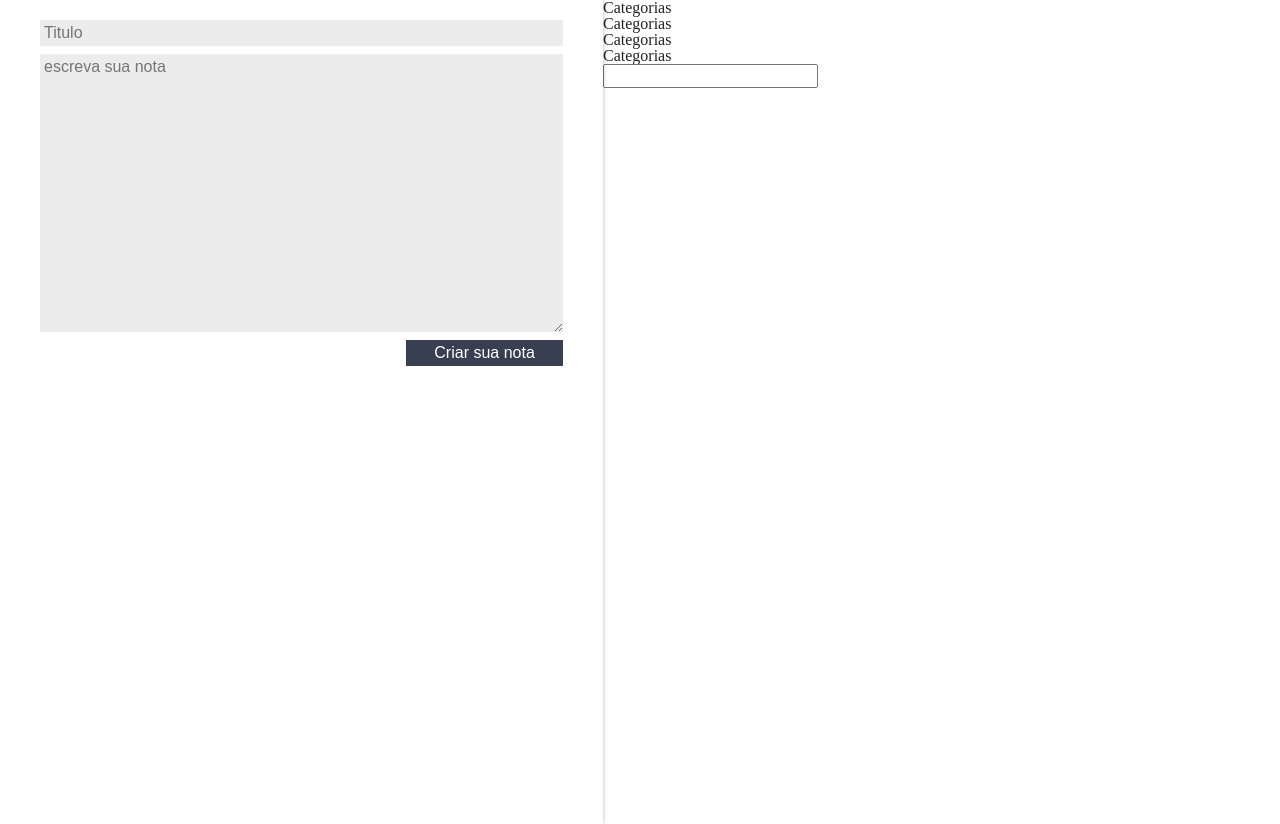
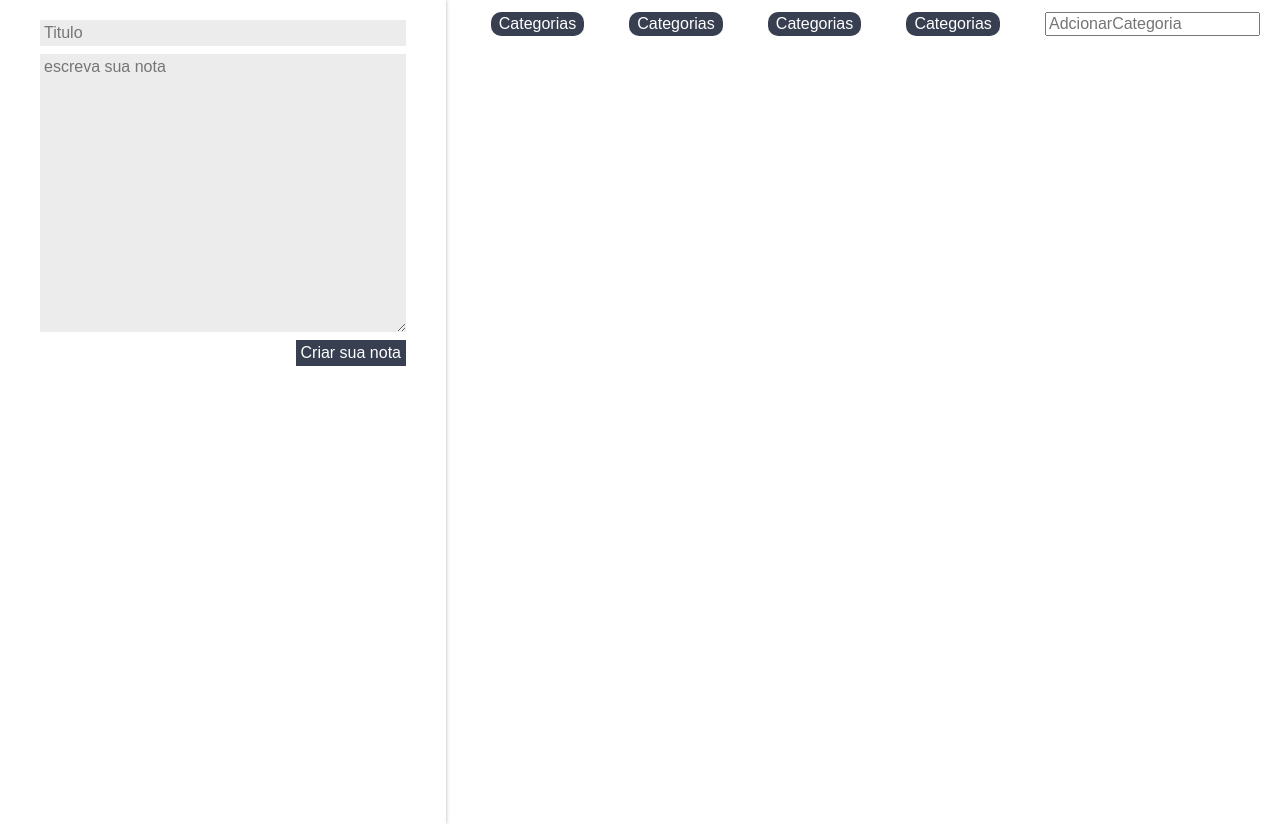
Before and after one commit to LucasMeyble/alura, a React (Create React App) app in the folder entendendo_react/ceep/: page / in a window 1280 px wide. Built offline with nearby package versions, Linux system fonts and the light colour scheme.

Commit message:
stylo lista de categorias

```diff
--- a/entendendo_react/ceep/src/App.js
+++ b/entendendo_react/ceep/src/App.js
@@ -10,7 +10,8 @@
   constructor(){
     super()
     this.state = {
-      notas:[]
+      notas:[],
+      categorias:[]
     }
   }
 
@@ -28,8 +29,6 @@
 
     arrayNotas.splice(index, 1)
     this.setState({notas:arrayNotas})
-
-    console.log('aqui estou eu ')
   }
 
   render(){
--- a/entendendo_react/ceep/src/components/ListaCategorias/ListaCategorias.jsx
+++ b/entendendo_react/ceep/src/components/ListaCategorias/ListaCategorias.jsx
@@ -1,18 +1,25 @@
 import React, { Component } from 'react';
+import './style.css'
 
 class ListaCategorias extends Component{
 
+    _handleEventoImput(e){
+        if(e.key == 'Enter'){
+            console.log('adcionar categoria')
+        }
+    }
+
     render(){
         return(
-            <section>
-                <ul>
-                    <li>Categorias</li>
-                    <li>Categorias</li>
-                    <li>Categorias</li>
-                    <li>Categorias</li>
+            <section className='lista-categorias'>
+                <ul className='lista-categorias_lista'>
+                    <li className='lista-categorias_item'>Categorias</li>
+                    <li className='lista-categorias_item'>Categorias</li>
+                    <li className='lista-categorias_item'>Categorias</li>
+                    <li className='lista-categorias_item'>Categorias</li>
                 </ul>
 
-                <input type="text"></input>
+                <input onKeyUp={this._handleEventoImput.bind(this)} className='lista-categorias_input' type="text" placeholder='AdcionarCategoria'/>
             </section>
         );
     }
--- /dev/null
+++ b/entendendo_react/ceep/src/components/ListaCategorias/style.css
@@ -0,0 +1,21 @@
+.lista-categorias{
+    display: flex;
+    flex-direction: row;
+    margin-top: 12px;
+}
+.lista-categorias_lista{
+    flex: 1;
+    display: flex;
+    flex-direction: row;
+    justify-content: space-evenly;
+}
+.lista-categorias_item{
+    background-color: var(--secundaria);
+    color: white;
+    padding: 4px 8px;
+    border-radius: 10px;
+    font-family: Arial, Helvetica, sans-serif;
+}
+.lista-categorias_input{
+    margin-right: 20px;
+}
--- a/entendendo_react/ceep/src/components/ListaDeNotas/ListaDeNotas.jsx
+++ b/entendendo_react/ceep/src/components/ListaDeNotas/ListaDeNotas.jsx
@@ -3,9 +3,6 @@
 import './style.css'
 
 class ListaDeNotas extends Component{
-
-
-
     render(){
         return(
             <ul className='lista-notas'>
```
